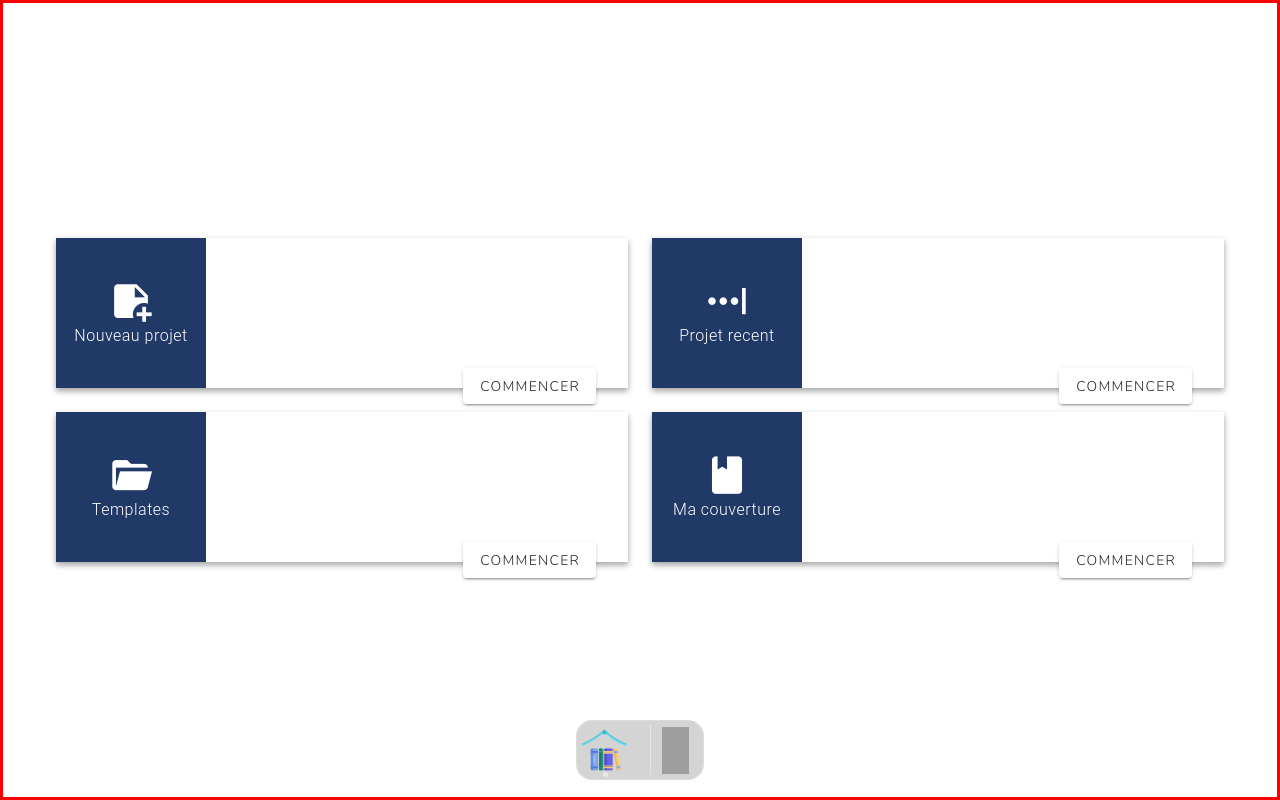
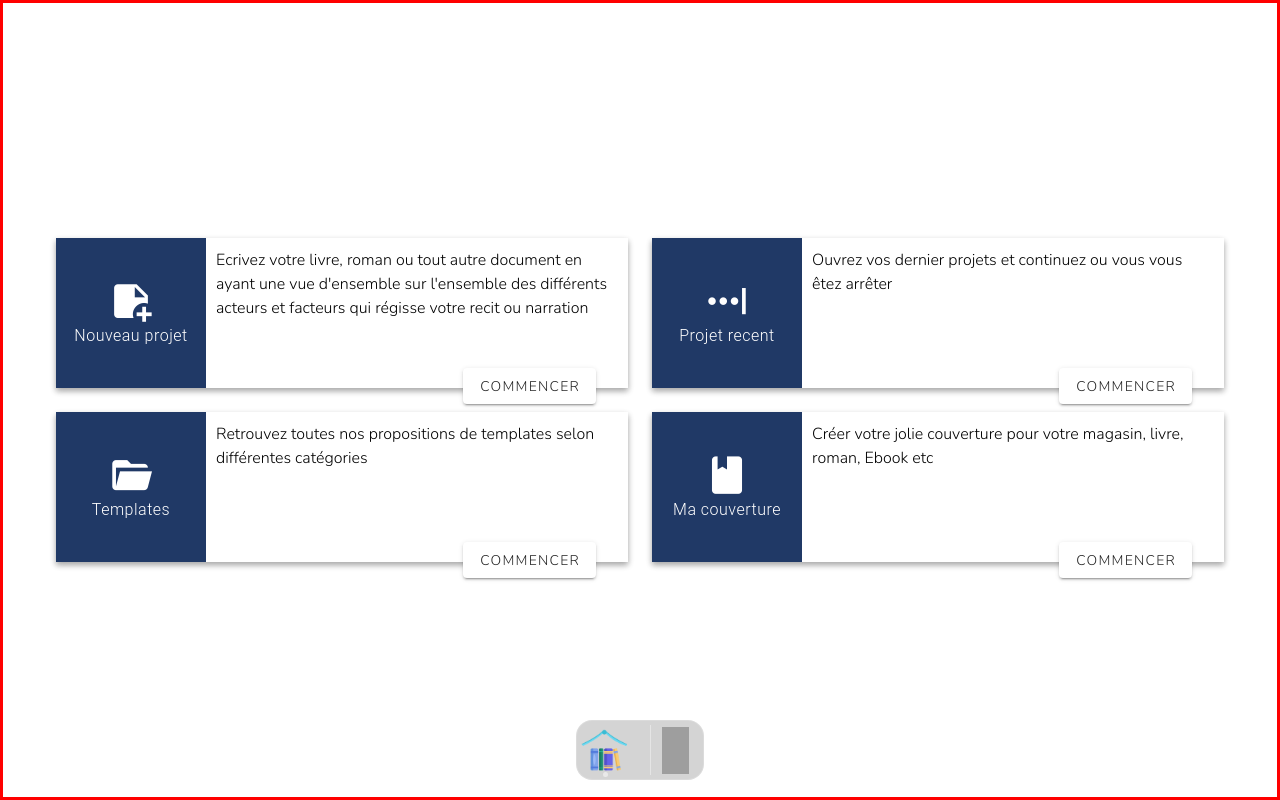
Before and after one commit to ApprentiPro/booksworld, a Vue app: page /home in a window 1280 px wide. Built offline with nearby package versions, Linux system fonts and the light colour scheme; grey boxes are pictures that could not be loaded.

Commit message:
Feat: Add description and style feature card content add the description and dessign the description of the feauture adding also some style on it Reviewed-by: Victor Refs:#13

```diff
--- a/src/assets/styles/home.scss
+++ b/src/assets/styles/home.scss
@@ -15,11 +15,20 @@
     height: 150px;
     box-shadow: rgba(0, 0, 0, 0.16) 0px 3px 6px, rgba(0, 0, 0, 0.23) 0px 3px 6px;
     position: relative;
+    display: flex;
 
     .feature-icon-content{
         background: $primary;
         height: 100%;
         width: 150px;
+        min-width: 150px;
+    }
+    .feature-descritpion-content{
+        flex-grow: 1;
+        height: 85%;
+        max-height: 85%;
+        text-overflow: ellipsis;
+        padding: 10px;
     }
 
 }
--- a/src/locales/fr.json
+++ b/src/locales/fr.json
@@ -9,5 +9,8 @@
     "translate_key_template": "Templates",
     "translate_key_cover_create_title": "Ma couverture",
     "translate_key_start":"Commencer",
-    "translate_key_projet_description": "Ecrivez votre livre, roman ou tout autre document en ayant une vue d'ensemble sur l'ensemble des différents acteurs et facteurs qui régisse votre recit ou narration "
+    "translate_key_projet_description": "Ecrivez votre livre, roman ou tout autre document en ayant une vue d'ensemble sur l'ensemble des différents acteurs et facteurs qui régisse votre recit ou narration ",
+    "translate_key_projet_recent_description": "Ouvrez vos dernier projets et continuez ou vous vous êtez arrêter  ",
+    "translate_key_template_description": " Retrouvez toutes nos propositions de templates selon différentes catégories",
+    "translate_key_cover_description": "Créer votre jolie couverture pour votre magasin, livre, roman, Ebook etc"
 }
--- a/src/views/pages/home/index.vue
+++ b/src/views/pages/home/index.vue
@@ -2,16 +2,18 @@
     <div class="home-page-container">
       <v-container  >
         <v-row>
-          <v-col v-for="(item, index) in homeFeauture" :key="index" cols="6" >
+          <v-col v-for="(item, index) in homeFeauture" :key="index" cols="6" md="6" lg="6"  sm="12">
             <div  class="feature-card-content">
               <div class="feature-icon-content d-flex justify-center align-center flex-column">
                 <v-icon size="45" color="white" :icon="item.icon"></v-icon>
                 <span class="text-body-1 font-weight-light text-white " >
                                 {{ $t(item.name) }}
-                            </span>
+                </span>
               </div>
               <div class="feature-descritpion-content">
-
+              <p>
+                {{ $t(item.description) }}
+              </p>
               </div>
               <v-btn position="absolute" style="right: 2rem;bottom:-1rem" >
                 {{ $t('translate_key_start') }}
--- a/src/views/pages/home/modules/features.ts
+++ b/src/views/pages/home/modules/features.ts
@@ -1,21 +1,24 @@
-import type { IFeautureData } from "@/interfaces/homeInterface";
+import type {IFeautureData} from "@/interfaces/homeInterface";
 
-export const FeatureData:IFeautureData[] = [
+export const FeatureData: IFeautureData[] = [
     {
         icon: 'mdi-note-plus',
         name: 'translate_key_new_project',
-        description:'translate_key_projet_description'
+        description: 'translate_key_projet_description'
     },
     {
         icon: 'mdi-lastpass',
-        name: 'translate_key_last_project_open'
+        name: 'translate_key_last_project_open',
+        description: 'translate_key_projet_recent_description'
     },
     {
         icon: 'mdi-folder-open',
-        name: 'translate_key_template'
+        name: 'translate_key_template',
+        description: 'translate_key_template_description'
     },
     {
         icon: 'mdi-book',
-        name: 'translate_key_cover_create_title'
+        name: 'translate_key_cover_create_title',
+        description: 'translate_key_cover_description'
     }
 ]
```
